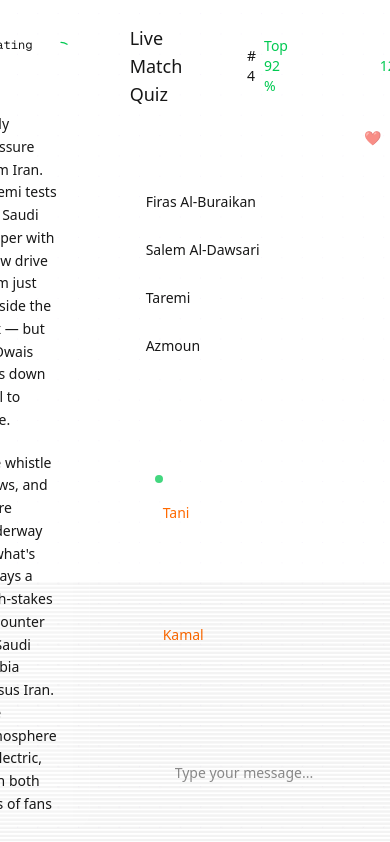
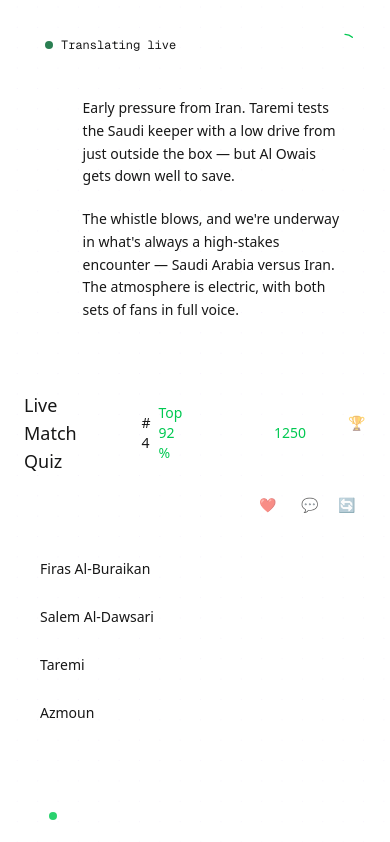
Before and after one commit to tanishqsh/sora-ai, a Next.js app: page /demo in a window 390 px wide. Shown: the top 842 px of the page. Built offline with nearby package versions, Linux system fonts and the light colour scheme.

Commit message:
Responsive

```diff
--- a/app/demo/page.tsx
+++ b/app/demo/page.tsx
@@ -77,7 +77,7 @@ export default function Demo() {
 	}, []);
 
 	return (
-		<div className='flex items-center justify-center h-screen w-screen relative overflow-hidden'>
+		<div className='flex md:flex-row flex-col items-center justify-center md:h-screen w-screen relative overflow-hidden'>
 			<AnimatedBackground />
 			<div className='w-full h-full p-4 relative z-10'>
 				<div className='bg-white/2 border border-white/10 rounded-2xl w-full h-full p-4'>
```
